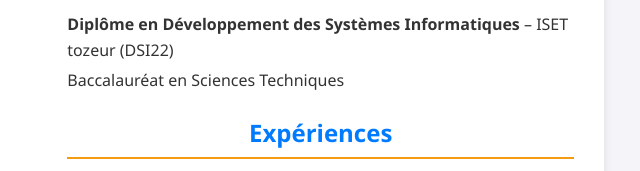
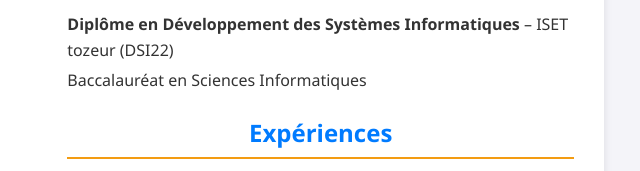
Before and after one commit to khouloude123/khouloude123.github.io, a plain HTML site: page cv.html in a window 1280 px wide. Shown: the part 874-1045 px from the top of the page, 486-1126 px from the left. Drawn offline with Linux system fonts and the light colour scheme.

Commit message:
terminer

```diff
--- a/cv.html
+++ b/cv.html
@@ -151,7 +151,7 @@
             <ul>
                 <li><strong>Diplôme en Développement des Systèmes Informatiques</strong> – ISET tozeur
                      (DSI22)</li>
-                <li>Baccalauréat en Sciences Techniques</li>
+                <li>Baccalauréat en Sciences Informatiques</li>
             </ul>
 
             <h2>Expériences</h2>
```
